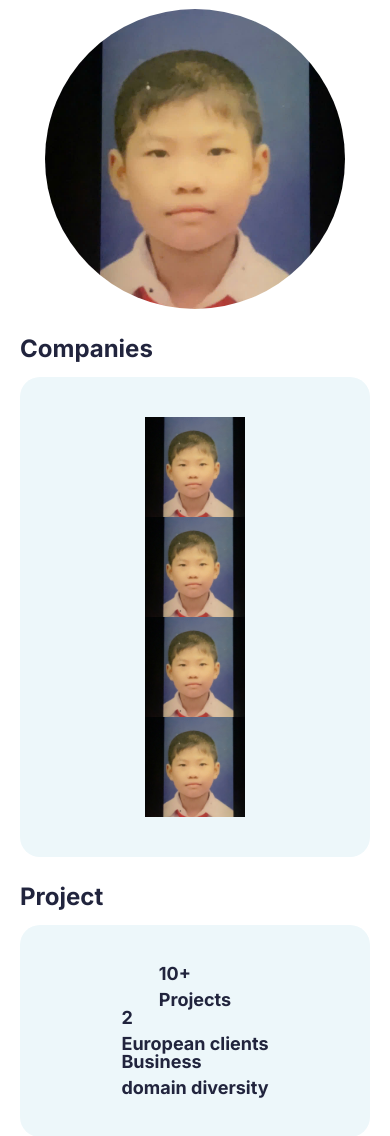
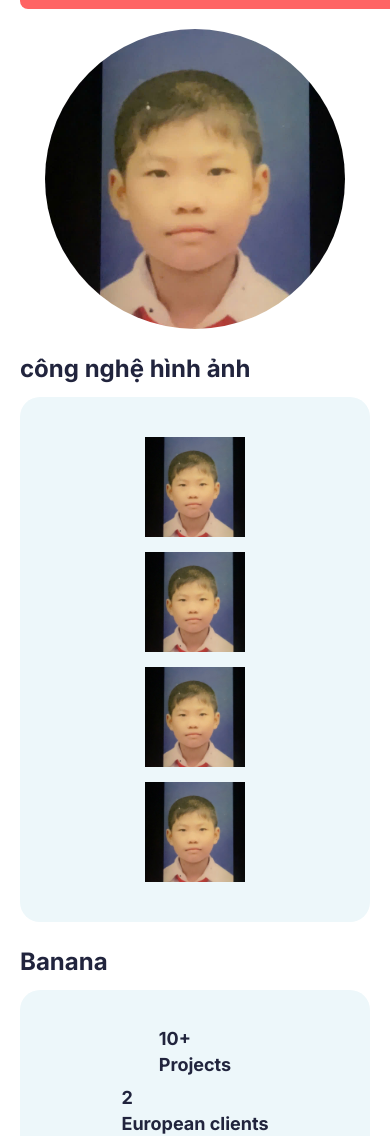
Before and after one commit to ngokiet17/baitap, a plain HTML site: page index.html in a window 390 px wide. Shown: the part 390-1526 px from the top of the page. Drawn offline with Linux system fonts and the light colour scheme.

Commit message:
chua phan css

```diff
--- a/index.html
+++ b/index.html
@@ -68,7 +68,7 @@
 
       <!-- Other -->
       <section class="company">
-        <h2>Companies</h2>
+        <h2>công nghệ hình ảnh</h2>
 
         <div class="content">
           <img src="./img/anhngokiet.jpg" alt="mholding" width="100" height="100"/>
@@ -80,7 +80,7 @@
         </div>
       </section>
       <section class="project">
-        <h2>Project</h2>
+        <h2>Banana</h2>
 
         <div class="content">
           <div>
--- a/style.css
+++ b/style.css
@@ -13,6 +13,7 @@ header nav ul {
   width: 100%;
   justify-content: flex-end;
   flex-wrap: wrap;
+  margin-top: 50px;
 }
 
 header nav ul li a {
@@ -102,6 +103,7 @@ main .content {
   flex-wrap: wrap;
   justify-content: space-between;
   margin-top: 16px;
+  gap: 15px;
 }
 
 .project span {
@@ -148,6 +150,7 @@ footer .social {
     flex-direction: column;
     align-items: center;
   }
+
 }
 
 @media screen and (max-width: 768px) {
@@ -163,7 +166,9 @@ footer .social {
   }
   .content {
     padding: 30px;
+    margin-bottom: 15px;
   }
+
 }
 
 @media screen and (max-width: 550px) {
@@ -180,4 +185,11 @@ footer .social {
   .project span p {
     font-size: 18px;
   }
+  header nav ul{
+    margin-top: 20px;
+  }
+  .content{
+    margin-bottom: 15px;
+  }
+
 }
```
